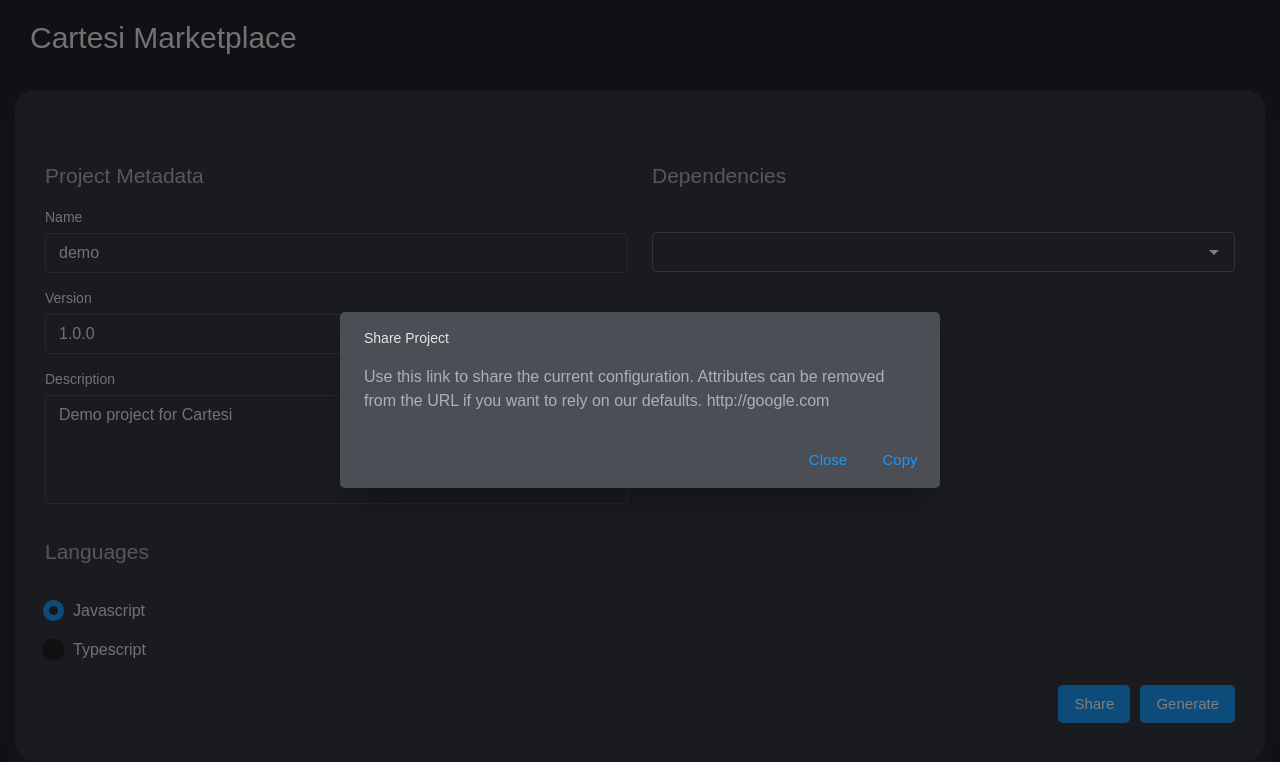
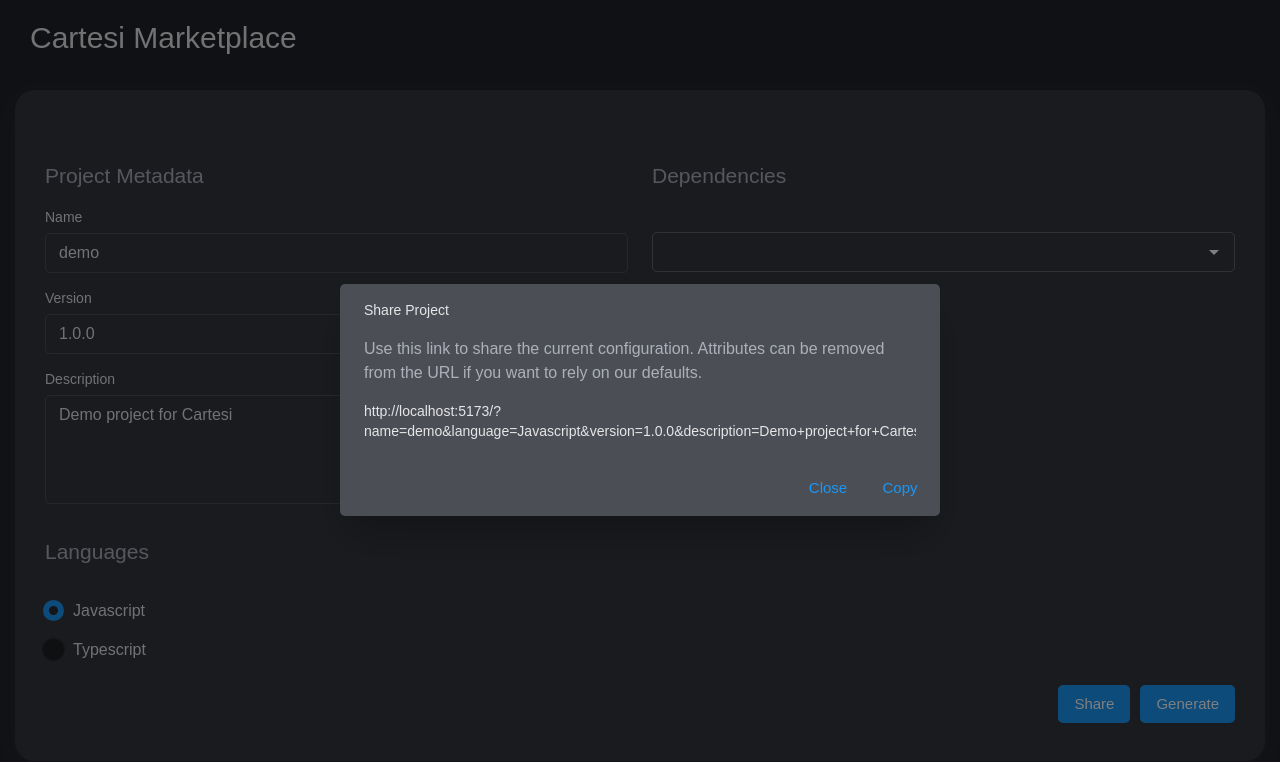
Before and after one commit to Calindra/cartesi-store-front, a React (Vite) app: page / in a window 1280 px wide. Both pictures are taken after a click on the button "Share". Shown: the top 762 px of the page. Built offline with nearby package versions, Linux system fonts and the light colour scheme.

Commit message:
share link pt2

```diff
--- a/src/views/home/MarketPlace.tsx
+++ b/src/views/home/MarketPlace.tsx
@@ -34,17 +34,21 @@ const TS_DEPENDENCIES: Dependencie[] = [
     { id: 6, title: 'cartesify', description: "Something that describe Tech 6" },
     { id: 7, title: 'viem', description: "Something that describe Tech 7" },
 ]
+
 type Libraries = {
     [key: string]: Dependencie[];
 };
+
 const libraries: Libraries = {
     "Javascript": JS_DEPENDENCIES,
     "Typescript": TS_DEPENDENCIES
 }
 
+const baseUrl = import.meta.env.VITE_BASE_URL || 'http://localhost:5173';
+
 const MarketPlace = () => {
     const [selectedItems, setSelectedItems] = React.useState<Dependencie[]>([]);
-    const [language, setLanguage] = React.useState("Javascript")
+    const [language, setLanguage] = React.useState("Javascript");
     const [dependencies, setDependencies] = React.useState<Dependencie[]>(libraries[language]);
     const [open, setOpen] = React.useState(false);
     const [copied, setCopied] = React.useState(false);
@@ -55,28 +59,27 @@ const MarketPlace = () => {
     });
 
     const changeLanguage = (event: React.ChangeEvent<HTMLInputElement>) => {
-        onLoadDepenciesFromLanguage(event.target.value)
-        setLanguage(event.target.value)
+        onLoadDepenciesFromLanguage(event.target.value);
+        setLanguage(event.target.value);
     };
 
     const onLoadDepenciesFromLanguage = (language: string) => {
-        const choosedList: Dependencie[] = libraries[language]
-        setDependencies(choosedList)
+        const choosedList: Dependencie[] = libraries[language];
+        setDependencies(choosedList);
     }
 
     const handleShare = () => {
-        setCopied(false)
+        setCopied(false);
         setOpen(true);
     };
 
     const handleCopy = async () => {
-        let shareUrl = getShareLink()
+        const shareUrl = getShareLink();
         try {
             await navigator.clipboard.writeText(shareUrl);
-            setCopied(true)
-
+            setCopied(true);
         } catch (err) {
-
+            console.error('Erro ao copiar link:', err);
         }
     };
 
@@ -85,16 +88,27 @@ const MarketPlace = () => {
         setCopied(false);
     };
 
+    const getShareLink = () => {
+        const params = new URLSearchParams();
 
-    const getShareLink = () => {
-        return "http://google.com"
-    }
+        if (values.name) params.append("name", values.name);
+        if (language) params.append("language", language);
+        if (values.version) params.append("version", values.version);
+        if (values.description) params.append("description", values.description);
+
+        const dependenciesTitles = selectedItems.map(dep => dep.title);
+        if (dependenciesTitles.length > 0) {
+            params.append("dependencies", dependenciesTitles.join(","));
+        }
+
+        return `${baseUrl}/?${params.toString()}`;
+    };
 
     const handleClick = async () => {
         try {
-
-            if(!values.name) {
+            if (!values.name) {
                 alert("Please fill the name of the project");
+                return;
             }
 
             const dependenciesTitles = selectedItems.map((dep: Dependencie) => dep.title);
@@ -111,7 +125,6 @@ const MarketPlace = () => {
                 throw new Error('Erro ao baixar o template');
             }
 
-            // Converter a resposta em blob
             const blob = await response.blob();
             const link = document.createElement('a');
             link.href = window.URL.createObjectURL(blob);
@@ -159,11 +172,7 @@ const MarketPlace = () => {
                                 >
                                     Project Metadata
                                 </Typography>
-                                <CustomFormLabel
-                                    htmlFor="name-value"
-                                >
-                                    Name
-                                </CustomFormLabel>
+                                <CustomFormLabel htmlFor="name-value">Name</CustomFormLabel>
                                 <CustomTextField
                                     id="name-value"
                                     variant="outlined"
@@ -185,10 +194,10 @@ const MarketPlace = () => {
                                     onChange={e => setValue(e)}
                                 />
 
-                                <CustomFormLabel htmlFor="derscription-value">Description</CustomFormLabel>
+                                <CustomFormLabel htmlFor="description-value">Description</CustomFormLabel>
 
                                 <CustomTextField
-                                    id="derscription-value"
+                                    id="description-value"
                                     multiline
                                     rows={4}
                                     variant="outlined"
@@ -244,14 +253,13 @@ const MarketPlace = () => {
                             </Grid>
                         </Grid>
                         <div style={{ display: 'flex', justifyContent: 'flex-end' }}>
-                        <Button color="primary" variant="contained" onClick={handleShare}>
+                            <Button color="primary" variant="contained" onClick={handleShare}>
                                 Share
                             </Button>
-                            <Button color="primary" variant="contained" onClick={handleClick} style={{marginLeft: '10px'}}>
+                            <Button color="primary" variant="contained" onClick={handleClick} style={{ marginLeft: '10px' }}>
                                 Generate
                             </Button>
                         </div>
-
                     </form>
                 </CardContent>
             </Card>
@@ -260,15 +268,20 @@ const MarketPlace = () => {
                 <DialogTitle>Share Project</DialogTitle>
                 <DialogContent>
                     <DialogContentText>
-                    {`Use this link to share the current configuration. Attributes can be removed from the URL if you want to rely on our defaults. ${getShareLink()}`}
+                        Use this link to share the current configuration. Attributes can be removed from the URL if you want to rely on our defaults.
                     </DialogContentText>
+                    <Box sx={{ overflowX: 'auto', mt: 2 }}>
+                        <Typography variant="body2">
+                                {getShareLink()}
+                        </Typography>
+                    </Box>
                 </DialogContent>
                 <DialogActions>
                     <Button onClick={handleClose} color="primary">
                         Close
                     </Button>
                     <Button onClick={handleCopy} color="primary">
-                        { copied ? 'Copied!' : 'Copy' }
+                        {copied ? 'Copied' : 'Copy'}
                     </Button>
                 </DialogActions>
             </Dialog>
```
Also changed, not shown: 1 other file (tests, documents, lock files or other folders).
